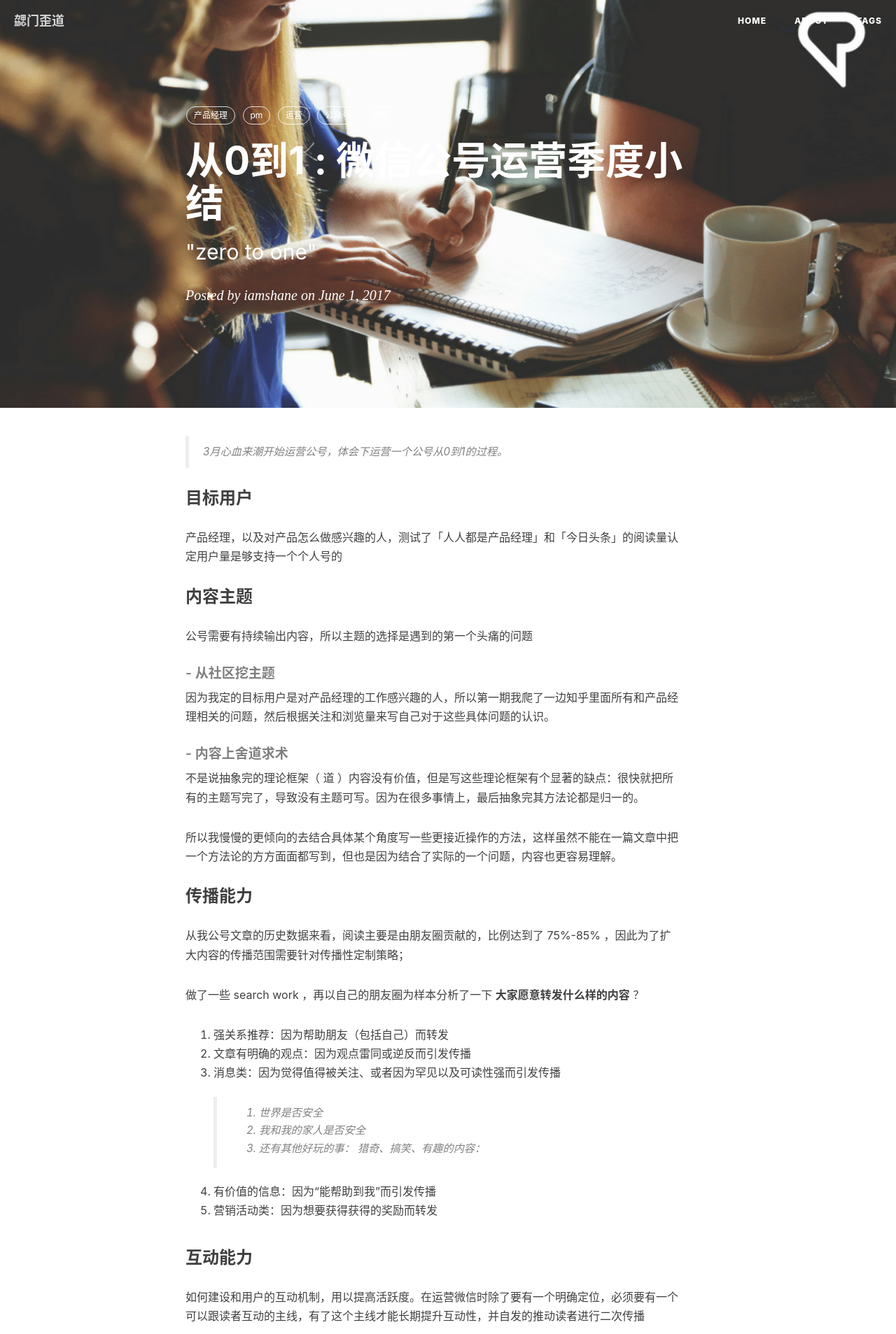
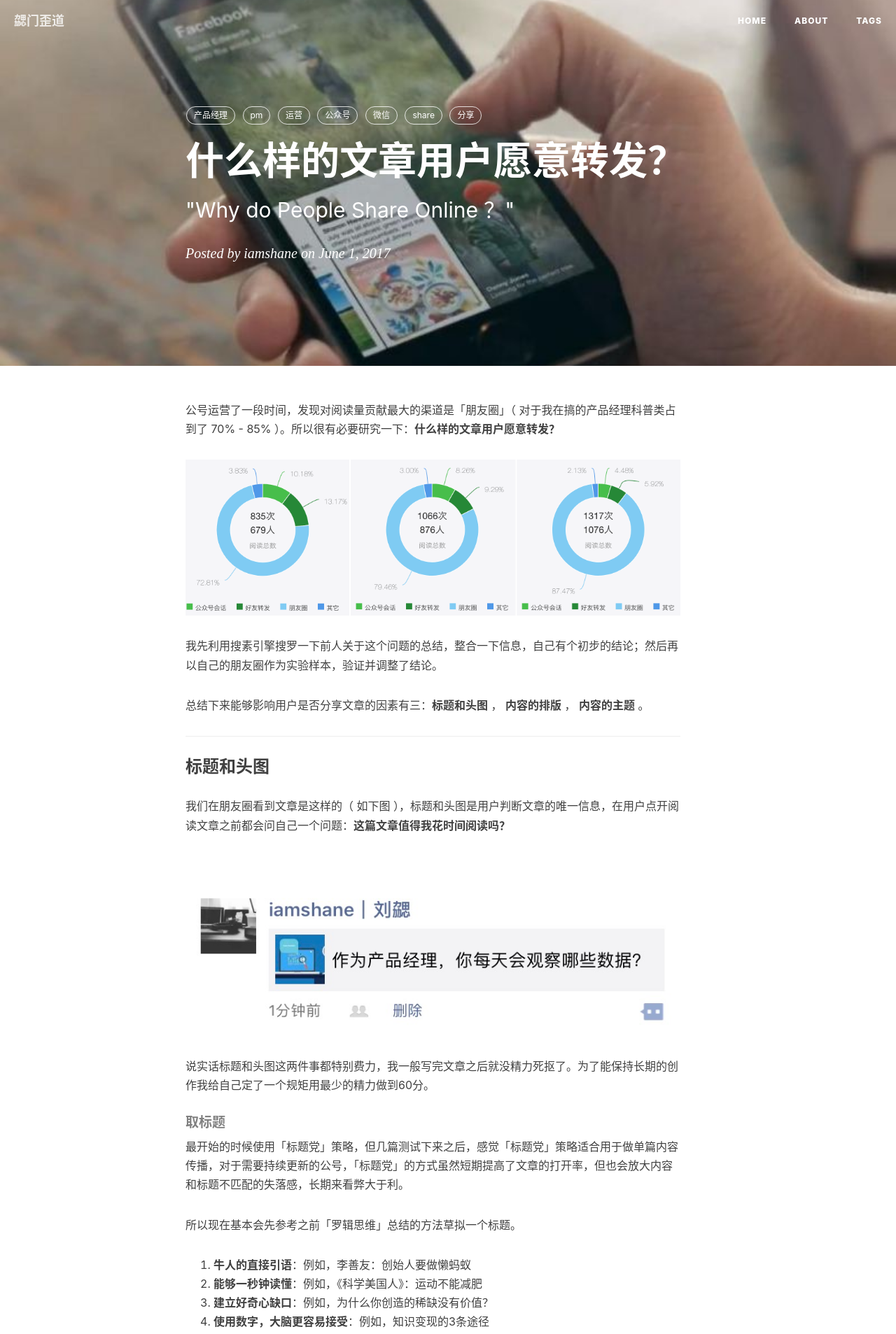
Before and after one commit to shaneliu/shaneliu.github.io, a Jekyll site: the page built from _posts/2017-06-01-Why-Do-People-Share-Online.markdown, in a window 1280 px wide. Shown: the top 1907 px of the page at 70% size. Built offline with Jekyll 4.4.1, drawn with Linux system fonts in a browser that asks for light colours; nearby versions of some CDN libraries; comment, search, counter and statistics services are not loaded; some of the changed text lies outside the part shown.

Commit message:
add a new files

```diff
--- a/_posts/2017-06-01-Why-Do-People-Share-Online.markdown
+++ b/_posts/2017-06-01-Why-Do-People-Share-Online.markdown
@@ -1,87 +1,105 @@
 ---
 layout:     post
-title:      "从0到1 : 微信公号运营季度小结"
-subtitle:   " \"zero to one\""
+title:      "什么样的文章用户愿意转发？"
+subtitle:   " \"Why do People Share Online ？\""
 date:       2017-06-01 12:00:00
 author:     "iamshane"
-header-img: "img/How-to-learn-Enlgish-fast.png"
+header-img: "img/reading-on-iphone.jpg"
 tags:
     - 产品经理
     - pm
     - 运营
     - 公众号
     - 微信
+    - share
+    - 分享
 ---
 
 
->3月心血来潮开始运营公号，体会下运营一个公号从0到1的过程。
+公号运营了一段时间，发现对阅读量贡献最大的渠道是「朋友圈」（ 对于我在搞的产品经理科普类占到了 70% - 85% ）。所以很有必要研究一下：__什么样的文章用户愿意转发？__
 
-### 目标用户
+<img src="/img/in-post/why-do-people-share-online/source-distribution.png" width="100%">
 
-产品经理，以及对产品怎么做感兴趣的人，测试了「人人都是产品经理」和「今日头条」的阅读量认定用户量是够支持一个个人号的
+我先利用搜素引擎搜罗一下前人关于这个问题的总结，整合一下信息，自己有个初步的结论；然后再以自己的朋友圈作为实验样本，验证并调整了结论。
 
-### 内容主题
+总结下来能够影响用户是否分享文章的因素有三：**标题和头图** ， **内容的排版** ， **内容的主题** 。
 
-公号需要有持续输出内容，所以主题的选择是遇到的第一个头痛的问题
+---
 
-##### - 从社区挖主题
+### 标题和头图
 
-因为我定的目标用户是对产品经理的工作感兴趣的人，所以第一期我爬了一边知乎里面所有和产品经理相关的问题，然后根据关注和浏览量来写自己对于这些具体问题的认识。
+我们在朋友圈看到文章是这样的（ 如下图 ），标题和头图是用户判断文章的唯一信息，在用户点开阅读文章之前都会问自己一个问题：**这篇文章值得我花时间阅读吗？**
 
-##### - 内容上舍道求术
+<img src="/img/in-post/why-do-people-share-online/share-pattern.jpeg" width="100%">
 
-不是说抽象完的理论框架（ 道 ）内容没有价值，但是写这些理论框架有个显著的缺点：很快就把所有的主题写完了，导致没有主题可写。因为在很多事情上，最后抽象完其方法论都是归一的。
+说实话标题和头图这两件事都特别费力，我一般写完文章之后就没精力死抠了。为了能保持长期的创作我给自己定了一个规矩用最少的精力做到60分。
 
-所以我慢慢的更倾向的去结合具体某个角度写一些更接近操作的方法，这样虽然不能在一篇文章中把一个方法论的方方面面都写到，但也是因为结合了实际的一个问题，内容也更容易理解。
+##### 取标题
 
-### 传播能力
+最开始的时候使用「标题党」策略，但几篇测试下来之后，感觉「标题党」策略适合用于做单篇内容传播，对于需要持续更新的公号，「标题党」的方式虽然短期提高了文章的打开率，但也会放大内容和标题不匹配的失落感，长期来看弊大于利。
 
-从我公号文章的历史数据来看，阅读主要是由朋友圈贡献的，比例达到了 75%-85% ，因此为了扩大内容的传播范围需要针对传播性定制策略；
+所以现在基本会先参考之前「罗辑思维」总结的方法草拟一个标题。
 
-做了一些 search work ，再以自己的朋友圈为样本分析了一下 __大家愿意转发什么样的内容__ ？
+1. **牛人的直接引语**：例如，李善友：创始人要做懒蚂蚁
+2. **能够一秒钟读懂**：例如，《科学美国人》：运动不能减肥
+3. **建立好奇心缺口**：例如，为什么你创造的稀缺没有价值？
+4. **使用数字，大脑更容易接受**：例如，知识变现的3条途径
+5. **直接说出痛点**：例如，创新的最大障碍是中层
+6. **不介意使用"最高级"词语**：例如，最新科学研究：人造生物DNA
 
-1. 强关系推荐：因为帮助朋友（包括自己）而转发
-2. 文章有明确的观点：因为观点雷同或逆反而引发传播
-3. 消息类：因为觉得值得被关注、或者因为罕见以及可读性强而引发传播
->1. 世界是否安全
->2. 我和我的家人是否安全
->3. 还有其他好玩的事： 猎奇、搞笑、有趣的内容：
-4. 有价值的信息：因为“能帮助到我”而引发传播
-5. 营销活动类：因为想要获得获得的奖励而转发
+然后会使用[标题检查工具](https://coschedule.com/headline-analyzer)看看大概的得分，比较尴尬的是这个工具只能分析英文，所以我一般会翻译成英文看看，仅作参考。
+
+<img src="/img/in-post/why-do-people-share-online/title-tool.jpeg" width="100%">
+
+##### 找头图
+
+头图基本就是提炼主题的tag，然后搜索，这里就推荐两个工具：
+
+1. Google，在找头图这件事情上比百度稍微方便些；
+2. Zoommy，里面有很多版权开放的图片；
+
+<img src="/img/in-post/why-do-people-share-online/zoommy.png" width="100%">
 
 
-### 互动能力
+---
 
-如何建设和用户的互动机制，用以提高活跃度。在运营微信时除了要有一个明确定位，必须要有一个可以跟读者互动的主线，有了这个主线才能长期提升互动性，并自发的推动读者进行二次传播
+### 内容的排版
 
-本来有两个想法：
+用户成功被文章的标题和头图吸进点进来之后，千万不能被糟糕的排版吓跑了。不同的人对排版有不同的喜好。我的原则是：__清晰，简单，不使用第三方编辑器__。
 
-- 一起学python
-- 一周读书两小时
+通过实验，以及参考大量大号，现在的排版规则基本确定为：
 
-但因为怕自己精力更不上，迟迟没有付诸实践。
+- 标题采用 `15号` 字体，用 `黑底白字` 并在前后加空格，最后加粗、居中对齐。
+- 正文也使用 `15号` 字体，字体颜色使用 `#595959` ，然后调成 `1.5倍` 行距，两端对齐。
 
-### 最后
+---
 
-##### 1 文字表达能力做不到优美，就做到尽量清晰
+### 内容的主题
 
-一开始我觉得做公号，需要有好的文笔，在这方面前20年我都疏于练习，后来发现这个问题还不足以成为运营公号的致命阻碍，因为：
+决定用户是否转发重要因素还是文章的内容，朋友圈里分享的文章可以分成 4 种类型：
 
-- 一方面，打字的能力通过几个月持续的锻炼会有明显的提高，并不是说文笔能有多大的提高，而是说在写的过程中会流畅很多，逻辑的表达也会顺畅一些，对作者的压力会大大减小。
-- 另一方面，现在大家都是在碎片化阅读，所以逻辑清晰，表述简洁已经能满足用户的需求了。
+1. **信息类内容**：因为觉得值得被关注、或者因为罕见以及可读性强而引发传播，基本涵盖三个层次：这个世界是不是安全？我和周围的朋友是不是安全？还有其他什么有意思的事情？
+2. **有鲜明观点的内容**：表达自己的观点，同意或者反对都有可能转发；
+3. **营销类信息**：因为可以通过分享行为获得商家的奖品而转发，比如，求投票，求赞等；
+4. **实用的内容**：觉得对自己有帮助，基于互利和展现的需求而转发。例如，[作为产品经理，你每天会观察哪些数据？](http://www.liuxie63.com/2017/05/30/how-does-the-pm-do-the-data-analysis/)
 
-##### 2 标题和头图很重要
+其中 **有鲜明观点的内容** 和 **实用的内容** 这两类比较适合我自己的公号，所以分别做了小实验。
 
-一篇文章接触用户的 MOT ：头图 + 标题。如何通过头图 + 标题 清新的表达观点
+对于有鲜明观点的内容来说，赞同观点的转发率会远高于反对观点的人，反对观点人会更倾向于留言，转发的概率应该会和发表观点渠道的权威性成正比，越是权威渠道发表的观点越有转发并反驳的需求。
 
-##### 3 多平台互动
+而对于实用性的内容需要则控制篇幅，篇幅越长，收藏/转发比会越大。我在「人人都在产品经理」和「今日头条」测试下来大概是 10：1 这样一个量级。
 
-通过多平台发布信息还是有作用的，像「知乎」、「人人都是产品经理」这些平台是不限制文章中出现自己公号推广的，所以如果精力跟的上，多平台同步内容还是比较有价值的。
+---
 
-##### 4 账号主体
+### 小结
 
-如果有能力，还是申请企业主体的公号，因为个人主体的公号不能完成 __认证__ 导致在一些服务拓展上有点阻碍。
+在文章的传播性中，**主题先行**，选择合适的主题对于用户是否愿意转发文章是决定性的。其次是合适的 **标题和头图** ，如果主题是漏斗的转化口径的话，那么标题和头图就是漏斗的覆盖面。最后是 **文章的排版** ，能够减少用户在阅读过程中跳出。
 
-##### 5 开通原创和打赏认证
 
-保持一定更新频率（ 不要特别频繁，我是差不多一周一篇 ）大概一个月内，微信就会开通这两个功能。
+---
+
+### 参考
+
+1. [How to get published in the freeCodeCamp Medium publication](https://medium.freecodecamp.com/how-to-get-published-in-the-freecodecamp-medium-publication-9b342a22400e)
+2. [什么样的内容用户愿意主动分享？为什么？](https://www.zhihu.com/question/27505723)
+3. [内容的传播性 \| 纯银V](http://www.jianshu.com/p/6fb4683073d2?utm_campaign=maleskine&utm_content=note&utm_medium=reader_share&utm_source=weibo)
--- a/_posts/2017-06-04-How-to-say-no-to-the-boss.markdown
+++ b/_posts/2017-06-04-How-to-say-no-to-the-boss.markdown
@@ -10,8 +10,6 @@ tags:
     - 需求
     - 向上管理
 ---
-
-
 
 
 老板是一种世界上最美妙的生物，他给我们活下去的养料，又时常折磨得我们痛不欲生。他们天然具备一种特征，就是把触角伸到每一个可能有机会的角落，然后判断要不要一口把机会吃掉。如果你有一个热爱思考的老板，那么你多半会经常收到来自老板的各种问询，比如“少年，人工智能最近很火，我们能不能把这项技术往现在产品里结合一下，下周给结果？”
```
Also changed, not shown: img/in-post/why-do-people-share-online/share-pattern.jpeg (added), img/in-post/why-do-people-share-online/source-distribution.png (added), img/in-post/why-do-people-share-online/title-tool.jpeg (added), img/in-post/why-do-people-share-online/zoommy.png (added), img/reading-on-iphone.jpg (added).
